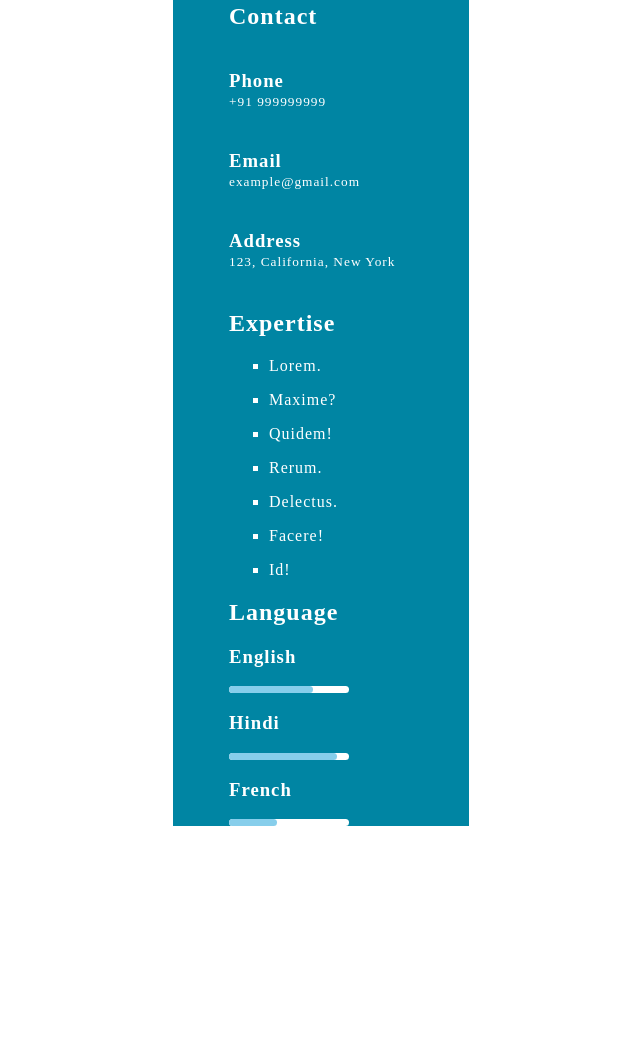
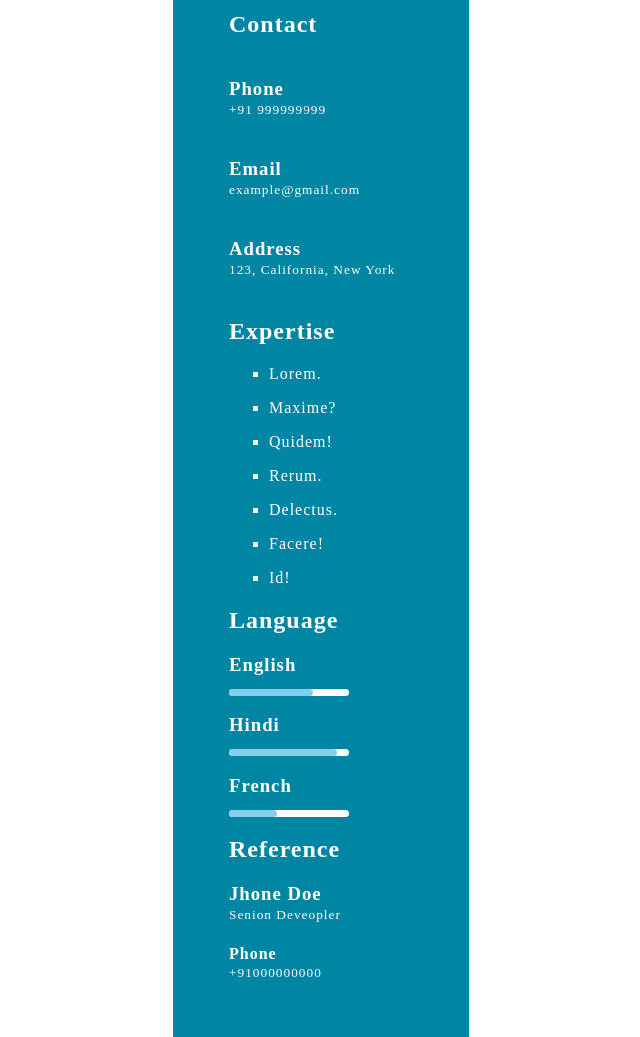
Before and after one commit to sahil-kumar-dev/Project-1-Resume-Tempelate, a plain HTML site: page index.html in a window 1280 px wide. Shown: the part 369-1406 px from the top of the page, without its empty margins (67-707 px from the left). Before the commit the page ends 1195 px from the top, so only its background shows below. Drawn offline with Linux system fonts and the light colour scheme.

Commit message:
left done

```diff
--- a/index.html
+++ b/index.html
@@ -25,14 +25,15 @@
 		width: 30%;
 		background-color: var(--primary-color);
 		color: white;
-		padding-left: 3.5rem;
+		padding: 3.5rem;
+		padding-right: 0;
 		letter-spacing: 1px;
 	}
 
 	.image{
 		position: relative;
 		left: 3rem;
-		top: 2rem;
+		/* top: 2rem; */
 	}
 
 	.image img{
@@ -42,7 +43,7 @@
 	}
 
 	.contact{
-		margin-top: 5rem;
+		margin-top: 2rem;
 	}
 
 	.more-details{
@@ -58,6 +59,10 @@
 		list-style-type: square;
 	}
 
+	.language h3{
+		margin-bottom: 0.8rem;
+	}
+
 	.meter{
 		width: 50%;
 		background-color: #ffffff;
@@ -70,6 +75,10 @@
 		height: inherit;
 		border-radius: inherit;
 		background-color: skyblue;
+	}
+
+	.reference h3,h4{
+		margin-bottom: 0;
 	}
 
 	.right{
@@ -129,6 +138,17 @@
 				</div>
 			</div>
 		</section>
+		<section class="reference">
+			<h2>Reference</h2>
+			<div class="">
+				<h3>Jhone Doe</h3>
+				<small>Senion Deveopler</small>
+			</div>
+			<div class="">
+				<h4>Phone</h4>
+				<small>+91000000000</small>
+			</div>
+		</section>
 	</div>
 	<div class="right">
 		df
```
